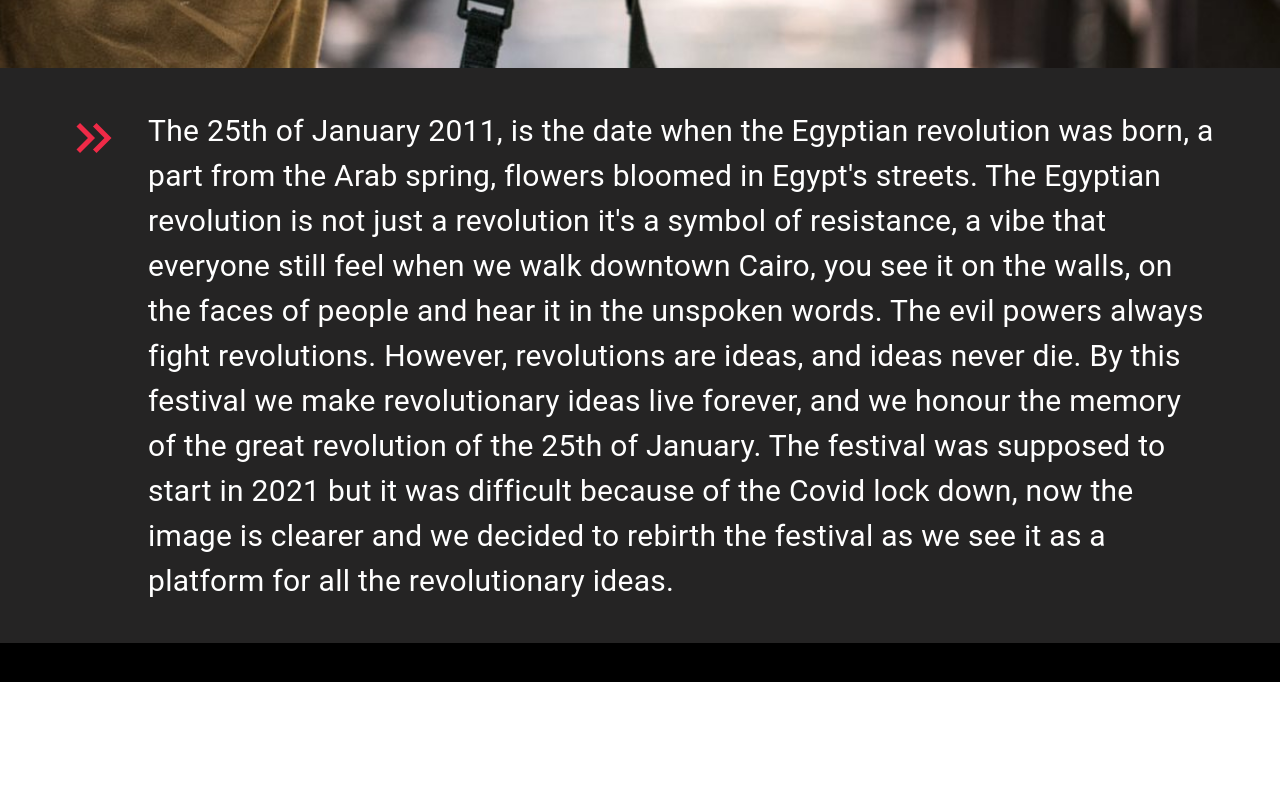
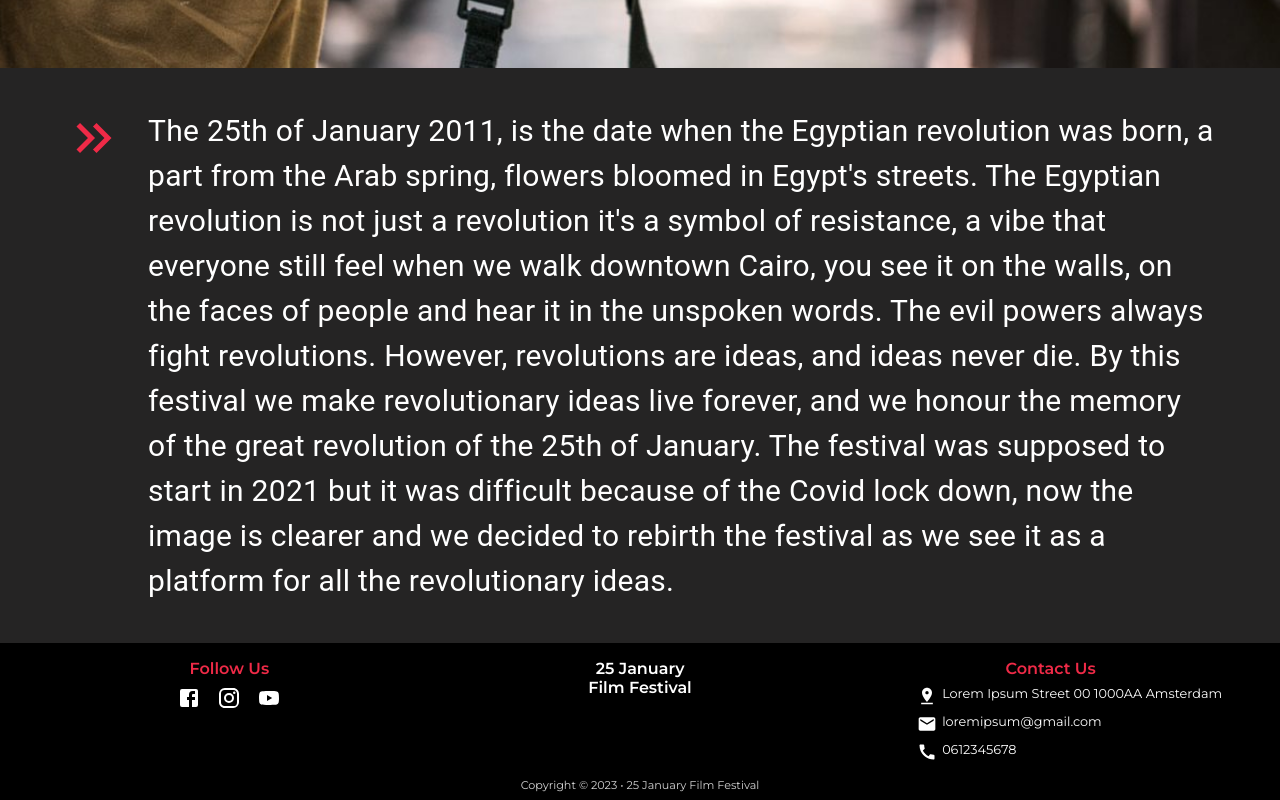
Before and after one commit to ObadaMoustafa/25-January-Film-Festival, a React (Create React App) app: page / in a window 1280 px wide. Shown: the part 775-1575 px from the top of the page. Before the commit the page ends 1457 px from the top, so only its background shows below. Built offline with nearby package versions, Linux system fonts and the light colour scheme.

Commit message:
created footer

```diff
--- a/src/App.jsx
+++ b/src/App.jsx
@@ -1,7 +1,7 @@
 import { Container, ThemeProvider } from "@mui/material";
 import { Stack } from "@mui/system";
 import { Outlet } from "react-router-dom";
-import Footer from "./components/Footer";
+import Footer from "./components/footer/Footer";
 import Navbar from "./components/navbar/Navbar";
 import { darkTheme } from "./theme/theme";
 
--- a/src/components/Footer.jsx
+++ /dev/null
@@ -1,14 +0,0 @@
-import { Box } from "@mui/material";
-import React from "react";
-
-function Footer() {
-  //write code here
-
-  return (
-    <Box bottom={0} width="100%" bgcolor="first.main">
-      <h1> This is Footer Component </h1>
-    </Box>
-  );
-}
-
-export default Footer;
--- /dev/null
+++ b/src/components/footer/Footer.jsx
@@ -0,0 +1,84 @@
+import { Box } from "@mui/material";
+import React from "react";
+import { Link } from "react-router-dom";
+import "./footer.css";
+import { Facebook } from "@mui/icons-material";
+import { Instagram } from "@mui/icons-material";
+import { YouTube } from "@mui/icons-material";
+import PinDropIcon from "@mui/icons-material/PinDrop";
+import CallIcon from "@mui/icons-material/Call";
+import EmailIcon from "@mui/icons-material/Email";
+
+function Footer() {
+  //write code here
+
+  return (
+    <Box bottom={0} width="100%" bgcolor="first.main">
+      <div className="footer">
+        <div className="footer-logo-text-first">
+          <Link to="/">
+            <div className="footer-logo-text">
+              25 January <br></br>Film Festival
+            </div>
+          </Link>
+        </div>
+        <div className="footer-elements">
+          <div className="footer-left">
+            <div className="footer-follow-us"> Follow Us</div>
+            <div className="footer-social-logos">
+              <a
+                href="https://www.facebook.com/people/25-January-Film-Festival/100067079333985/?paipv=0&eav=AfayuibwgJ1ebVg5Cb468tLaMyO3sgbo5hKM7cOcWI6l_zUarkxZlkNW2O2EH-t7WEk&_rdr"
+                target="_blank"
+                rel="noopener noreferrer"
+              >
+                <Facebook fontSize="medium" className="footer-social-logo" />
+              </a>
+              <a
+                href="https://www.instagram.com"
+                target="_blank"
+                rel="noopener noreferrer"
+              >
+                <Instagram fontSize="medium" className="footer-social-logo" />
+              </a>
+              <a
+                href="https://www.youtube.com"
+                target="_blank"
+                rel="noopener noreferrer"
+              >
+                <YouTube fontSize="medium" className="footer-social-logo" />
+              </a>
+            </div>
+          </div>
+
+          <div className="footer-middle">
+            <Link to="/" className="footer-logo-text">
+              25 January <br></br>Film Festival
+            </Link>
+          </div>
+          <div className="footer-right">
+            <div className="footer-contact-us">Contact Us</div>
+            <div className="footer-contact-line">
+              <PinDropIcon fontSize="small" />
+              <div className="footer-contact">
+                Lorem Ipsum Street 00 1000AA Amsterdam
+              </div>
+            </div>
+            <div className="footer-contact-line">
+              <EmailIcon fontSize="small" />
+              <div className="footer-contact">loremipsum@gmail.com </div>
+            </div>
+            <div className="footer-contact-line">
+              <CallIcon fontSize="small" />
+              <div className="footer-contact">0612345678 </div>
+            </div>
+          </div>
+        </div>
+      </div>
+      <div className="footer-copyright">
+        Copyright &copy; 2023 &bull; 25 January Film Festival
+      </div>
+    </Box>
+  );
+}
+
+export default Footer;
--- /dev/null
+++ b/src/components/footer/footer.css
@@ -0,0 +1,110 @@
+.footer {
+  display: flex;
+  flex-direction: column;
+  justify-content: space-between;
+  margin: 1rem 2rem;
+  color: white;
+}
+
+.footer-logo-text-first {
+  margin: 1rem;
+  font-weight: 600;
+}
+.footer-elements {
+  display: flex;
+  flex-direction: column;
+  justify-content: space-between;
+  text-align: center;
+  gap: 1rem;
+}
+.footer-left {
+  flex: 1;
+}
+
+.footer-middle {
+  color: white;
+  flex: 1;
+  display: none;
+  text-align: center;
+}
+
+.footer-logo-text {
+  color: white;
+  flex: 1;
+  text-align: center;
+  font-weight: 600;
+}
+
+.footer-right {
+  color: white;
+  flex: 1;
+}
+
+.footer-follow-us {
+  color: var(--primary-color);
+  font-weight: 600;
+}
+
+.footer-contact-us {
+  color: var(--primary-color);
+  font-weight: 600;
+}
+
+.footer-contact-line {
+  margin-top: 0.5rem;
+  font-size: 0.8rem;
+  display: flex;
+  gap: 0.3rem;
+  margin-left: 1rem;
+}
+
+.footer-contact {
+  text-align: left;
+}
+.footer-social-logos {
+  display: flex;
+  flex-direction: row;
+  justify-content: center;
+  gap: 1rem;
+  margin-top: 0.5rem;
+  text-align: center;
+}
+
+.footer-social-logo {
+  color: white;
+}
+
+.footer-copyright {
+  color: lightgray;
+  text-align: center;
+  font-size: 0.7rem;
+  margin-bottom: 0.5rem;
+}
+
+@media (min-width: 500px) {
+  .footer-contact-line {
+    margin-left: 4rem;
+  }
+}
+
+@media (min-width: 700px) {
+  .footer-elements {
+    flex-direction: row;
+  }
+  .footer-middle {
+    display: flex;
+  }
+  .footer-logo-text-first {
+    display: none;
+  }
+  .footer-contact-line {
+    margin-left: 4rem;
+  }
+}
+
+@media (min-width: 1700px) {
+  .footer-contact-us {
+    text-align: left;
+    margin-left: 12rem;
+  }
+}
--- a/src/components/navbar/navbar.css
+++ b/src/components/navbar/navbar.css
@@ -18,6 +18,7 @@
 .logo-text {
   margin-left: 1rem;
   margin-top: 1rem;
+  color: #ffffff;
 }
 .logo-text-second {
   margin-left: 1rem;
```
